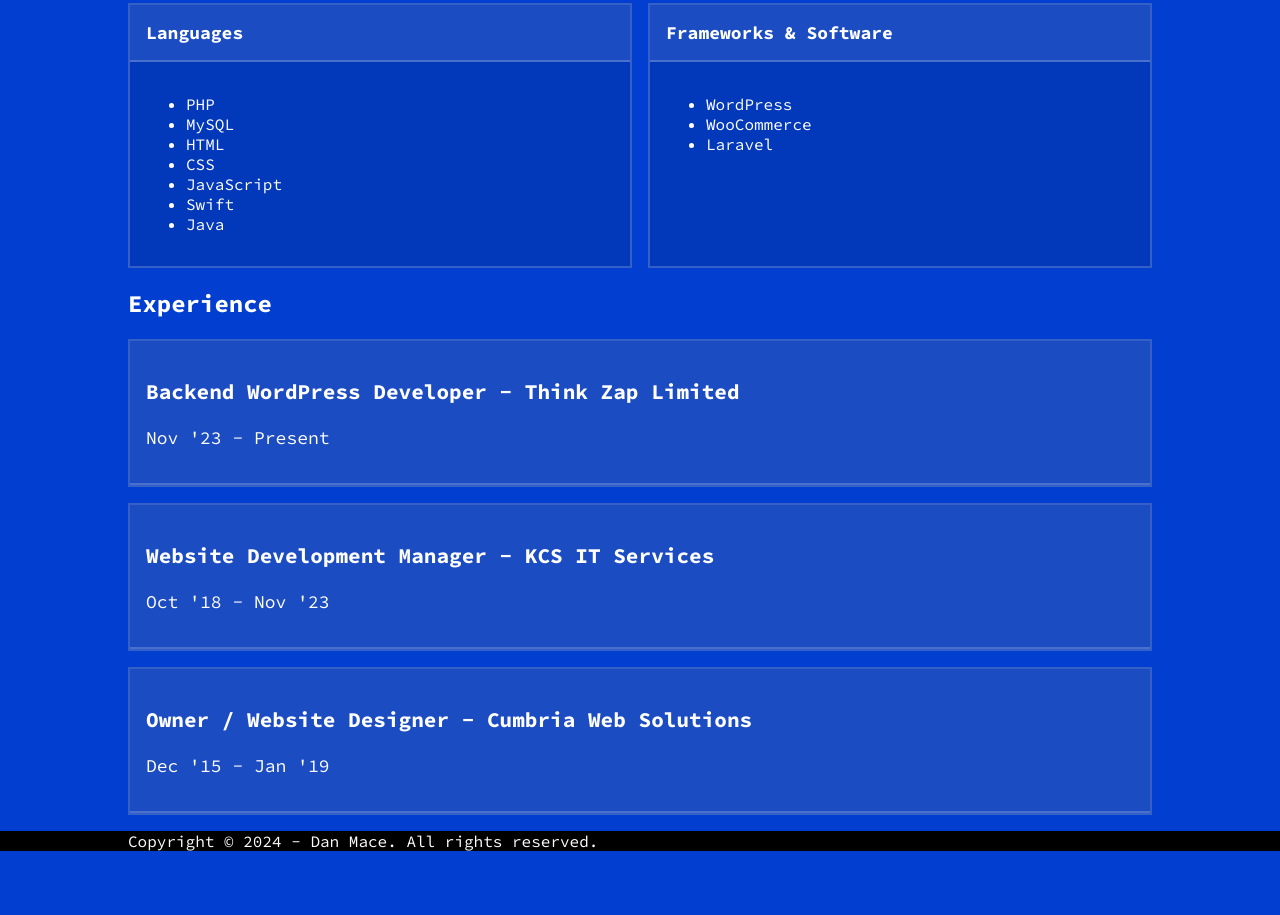
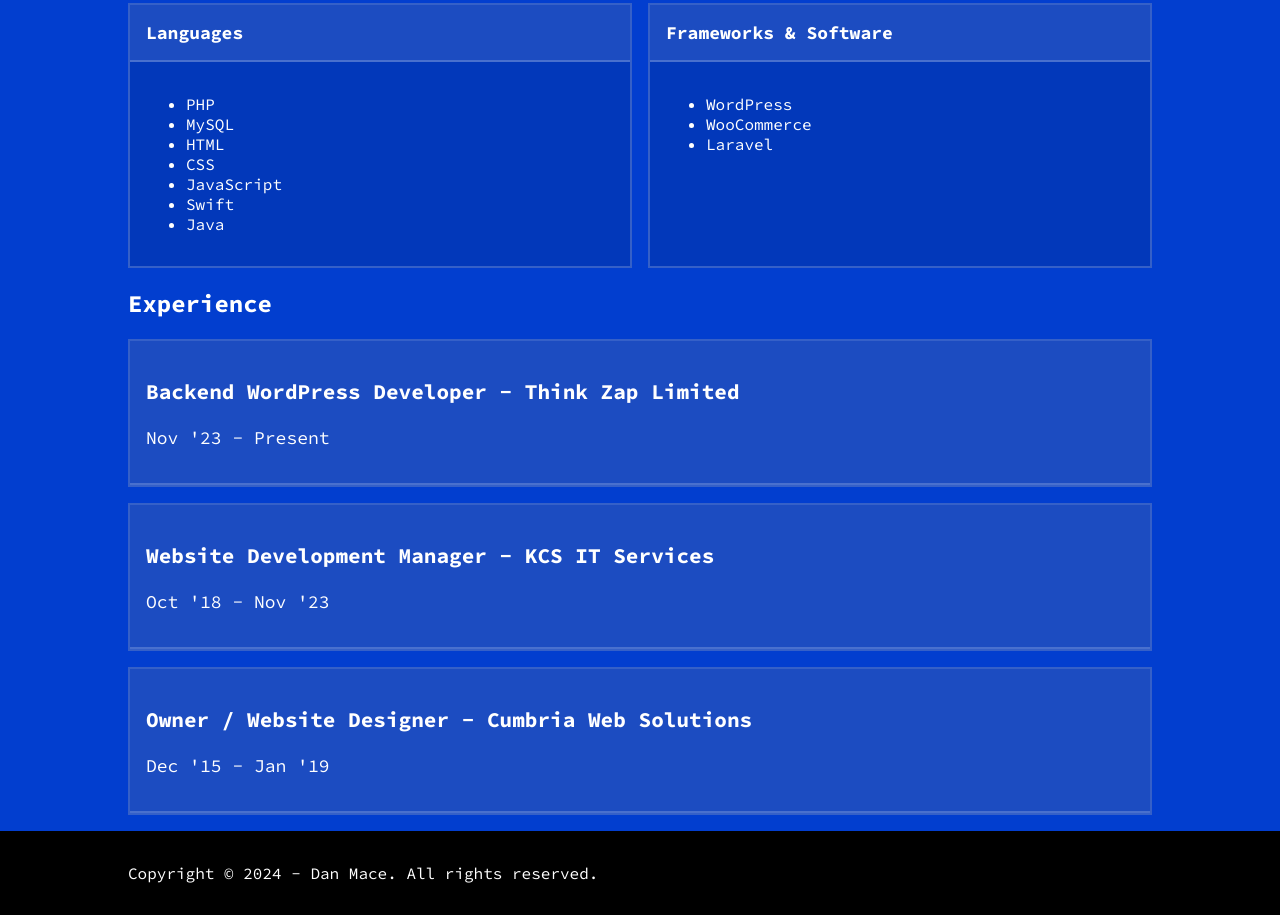
Before and after one commit to dmacelancs/dmacelancs.github.io, a plain HTML site: page index.html in a window 1280 px wide. Shown: the part 241-1156 px from the top of the page. Before the commit the page ends 1108 px from the top, so only its background shows below. Drawn offline with Linux system fonts and the light colour scheme.

Commit message:
Footer style tweaks.

```diff
--- a/index.html
+++ b/index.html
@@ -103,6 +103,8 @@
     footer{
         background-color: #000;
         color: #fff;
+        padding: 1rem 0;
+        margin-top: 1rem;
     }
 
     @media screen and ( max-width: 800px ) {
```
